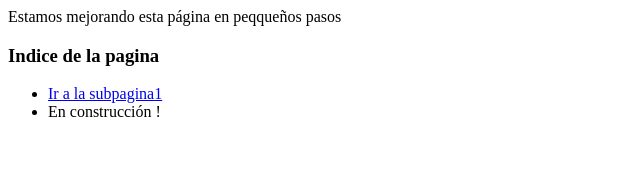
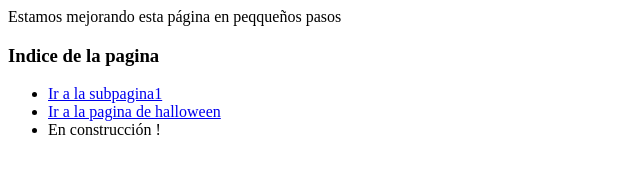
Before and after one commit to gonAlonso/pruebaGitCEBEM, a plain HTML site: page index.html in a window 1280 px wide. Shown: the whole page, without its empty margins (0-640 px from the left). Drawn offline with Linux system fonts and the light colour scheme.

Commit message:
Añado link halloween

```diff
--- a/index.html
+++ b/index.html
@@ -13,6 +13,7 @@
         <h3>Indice de la pagina</h3>
         <ul>
             <li><a href='subpagina1.html'>Ir a la subpagina1</a></li>
+            <li><a href='halloween.html'>Ir a la pagina de halloween</a></li>
             <li>En construcción !</li>
         </ul>
     </div>
```
